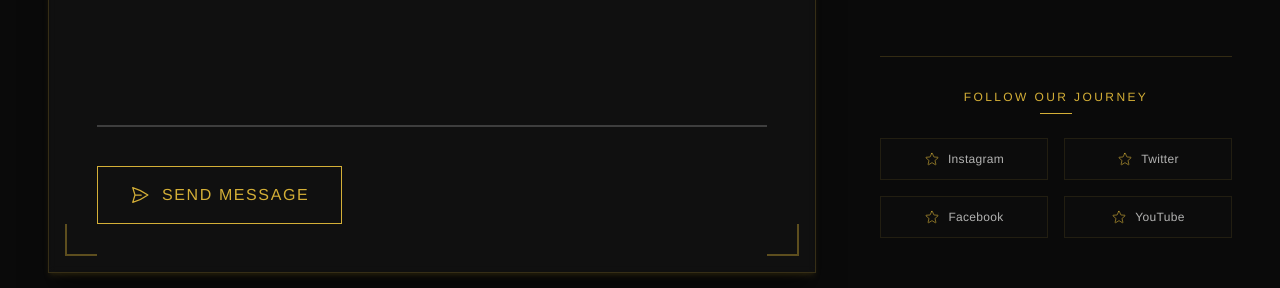
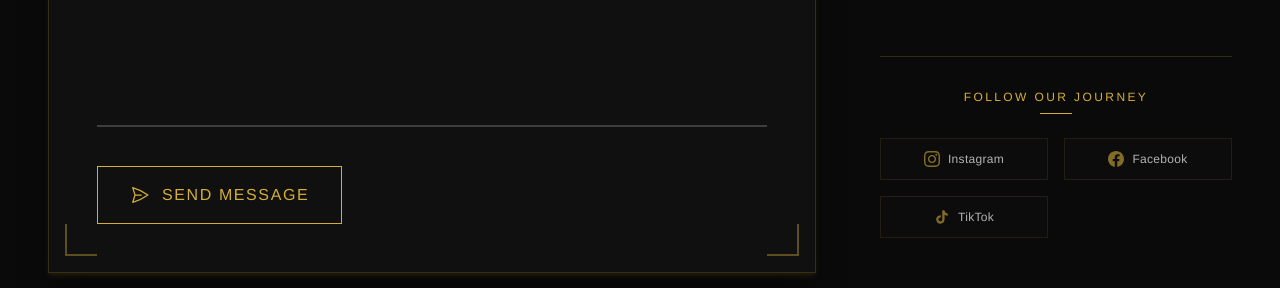
Before and after one commit to VadimT7/Houma-Collection, a Next.js app: page /contact in a window 1280 px wide. Shown: the part 1540-1828 px from the top of the page. Built offline with nearby package versions, Linux system fonts and the light colour scheme.

Commit message:
Added TikTok, removed Youtube/Twitter icons

```diff
--- a/src/pages/contact.tsx
+++ b/src/pages/contact.tsx
@@ -9,8 +9,7 @@
   MapPinIcon,
   ClockIcon,
   PaperAirplaneIcon,
-  SparklesIcon,
-  StarIcon
+  SparklesIcon
 } from '@heroicons/react/24/outline'
 
 const ContactPage = () => {
@@ -504,10 +503,38 @@
                     <div className="w-8 h-px bg-houma-gold mx-auto" />
                   </div>
                   <div className="grid grid-cols-2 gap-4">
-                    {['Instagram', 'Twitter', 'Facebook', 'YouTube'].map((social, index) => (
+                    {[
+                      {
+                        name: 'Instagram',
+                        icon: (
+                          <svg className="w-4 h-4 text-houma-gold/60 group-hover:text-houma-gold transition-colors duration-300" fill="currentColor" viewBox="0 0 24 24">
+                            <path d="M12 2.163c3.204 0 3.584.012 4.85.07 3.252.148 4.771 1.691 4.919 4.919.058 1.265.069 1.645.069 4.849 0 3.205-.012 3.584-.069 4.849-.149 3.225-1.664 4.771-4.919 4.919-1.266.058-1.644.07-4.85.07-3.204 0-3.584-.012-4.849-.07-3.26-.149-4.771-1.699-4.919-4.92-.058-1.265-.07-1.644-.07-4.849 0-3.204.013-3.583.07-4.849.149-3.227 1.664-4.771 4.919-4.919 1.266-.057 1.645-.069 4.849-.069zm0-2.163c-3.259 0-3.667.014-4.947.072-4.358.2-6.78 2.618-6.98 6.98-.059 1.281-.073 1.689-.073 4.948 0 3.259.014 3.668.072 4.948.2 4.358 2.618 6.78 6.98 6.98 1.281.058 1.689.072 4.948.072 3.259 0 3.668-.014 4.948-.072 4.354-.2 6.782-2.618 6.979-6.98.059-1.28.073-1.689.073-4.948 0-3.259-.014-3.667-.072-4.947-.196-4.354-2.617-6.78-6.979-6.98-1.281-.059-1.69-.073-4.949-.073zm0 5.838c-3.403 0-6.162 2.759-6.162 6.162s2.759 6.163 6.162 6.163 6.162-2.759 6.162-6.163c0-3.403-2.759-6.162-6.162-6.162zm0 10.162c-2.209 0-4-1.79-4-4 0-2.209 1.791-4 4-4s4 1.791 4 4c0 2.21-1.791 4-4 4zm6.406-11.845c-.796 0-1.441.645-1.441 1.44s.645 1.44 1.441 1.44c.795 0 1.439-.645 1.439-1.44s-.644-1.44-1.439-1.44z"/>
+                          </svg>
+                        ),
+                        url: 'https://instagram.com/houma_official'
+                      },
+                      {
+                        name: 'Facebook',
+                        icon: (
+                          <svg className="w-4 h-4 text-houma-gold/60 group-hover:text-houma-gold transition-colors duration-300" fill="currentColor" viewBox="0 0 24 24">
+                            <path d="M24 12.073c0-6.627-5.373-12-12-12s-12 5.373-12 12c0 5.99 4.388 10.954 10.125 11.854v-8.385H7.078v-3.47h3.047V9.43c0-3.007 1.792-4.669 4.533-4.669 1.312 0 2.686.235 2.686.235v2.953H15.83c-1.491 0-1.956.925-1.956 1.874v2.25h3.328l-.532 3.47h-2.796v8.385C19.612 23.027 24 18.062 24 12.073z"/>
+                          </svg>
+                        ),
+                        url: 'https://facebook.com/houma.official'
+                      },
+                      {
+                        name: 'TikTok',
+                        icon: (
+                          <svg className="w-4 h-4 text-houma-gold/60 group-hover:text-houma-gold transition-colors duration-300" fill="currentColor" viewBox="0 0 24 24">
+                            <path d="M19.59 6.69a4.83 4.83 0 0 1-3.77-4.25V2h-3.45v13.67a2.89 2.89 0 0 1-5.2 1.74 2.89 2.89 0 0 1 2.31-4.64 2.93 2.93 0 0 1 .88.13V9.4a6.84 6.84 0 0 0-1-.05A6.33 6.33 0 0 0 5 20.1a6.34 6.34 0 0 0 10.86-4.43v-7a8.16 8.16 0 0 0 4.77 1.52v-3.4a4.85 4.85 0 0 1-1-.1z"/>
+                          </svg>
+                        ),
+                        url: 'https://tiktok.com/@houma_official'
+                      }
+                    ].map((social, index) => (
                       <motion.a
-                      key={social}
-                      href={`https://${social.toLowerCase()}.com`}
+                      key={social.name}
+                      href={social.url}
                       target="_blank"
                       rel="noopener noreferrer"
                         className="group flex items-center justify-center gap-2 p-3
@@ -521,11 +548,10 @@
                         transition={{ duration: 0.5, delay: index * 0.1 }}
                         viewport={{ once: true }}
                       >
-                        <StarIcon className="w-4 h-4 text-houma-gold/60 group-hover:text-houma-gold
-                                           transition-colors duration-300" />
+                        {social.icon}
                         <span className="text-xs text-houma-white/70 group-hover:text-houma-white
                                         transition-colors duration-300 tracking-wide">
-                      {social}
+                      {social.name}
                         </span>
                       </motion.a>
                   ))}
```
Also changed, not shown: vercel.json.
